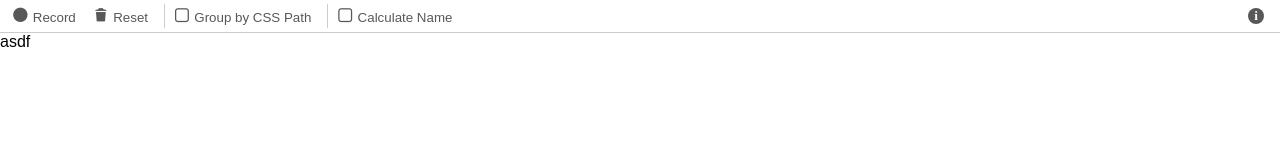
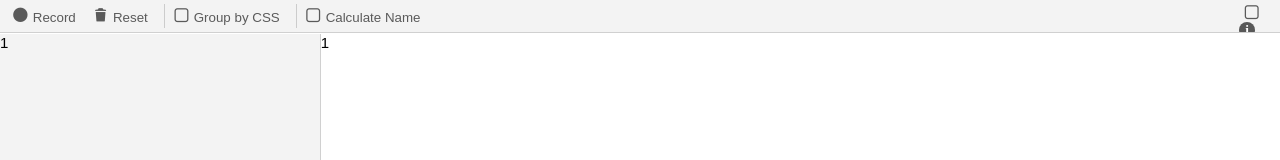
Before and after one commit to wizzyfx/nerdeRegionPlugIn, a browser extension: page NerdeRegion-Chrome/src/panel/panel.html in a window 1280 px wide. Shown: the top 160 px of the page. Drawn offline with Linux system fonts and the light colour scheme.

Commit message:
Initial Commit

```diff
--- a/NerdeRegion-Chrome/src/panel/panel.html
+++ b/NerdeRegion-Chrome/src/panel/panel.html
@@ -3,27 +3,39 @@
 <head>
     <meta charset="UTF-8">
     <link rel="stylesheet" href="panel.css">
+    <title>NerdeRegion</title>
+    <script src="../../vendor/jquery-3.2.1.slim.min.js"></script>
 </head>
 <body>
 <header>
-    <div class="toolbar">
+    <div id="toolbar">
         <div class="group">
             <button id="captureButton" class="toolbarButton record">Record</button>
-            <button id="clearButton" class="toolbarButton clear">Reset</button>
+            <button id="resetButton" class="toolbarButton clear">Reset</button>
         </div>
         <div class="group">
-            <button id="cssPathButton" class="toolbarButton highlight" aria-label="Turn On Focus Indicator">Group by CSS Path</button>
+            <button id="cssPathButton" class="toolbarButton check" aria-label="Turn On Focus Indicator">Group by CSS</button>
         </div>
         <div class="group last">
-            <button id="highlightButton" class="toolbarButton highlight" aria-label="Turn On Focus Indicator">Calculate Name</button>
+            <button id="highlightButton" class="toolbarButton check" aria-label="Turn On Focus Indicator">Calculate Name
+            </button>
         </div>
         <div class="group right">
-            <button id="infoButton" class="toolbarButton about" aria-label="About NerdeRegion"><span>i</span></button>
+            <button id="infoButton" class="toolbarButton about check" aria-label="About NerdeRegion"><span>i</span></button>
         </div>
     </div>
 </header>
 <main>
-    asdf
+    <div id="logs">
+        <ul id="regions" role="tablist">
+            <li role="none"><a role="tab" aria-selected="false" aria-controls="events">1</a></li>
+        </ul>
+        <div id="events" role="tabpanel" aria-label="Live Region Log">
+            <ol >
+                <li>1</li>
+            </ol>
+        </div>
+    </div>
 </main>
 <script src="/vendor/jquery-3.2.1.slim.min.js"></script>
 <script src="panel.js"></script>
--- a/NerdeRegion-Chrome/src/panel/panel.js
+++ b/NerdeRegion-Chrome/src/panel/panel.js
@@ -12,4 +12,12 @@
 	});
 }());
 
-$('body').addClass(chrome.devtools.panels.themeName)
+$('.check').on('click',function () {
+	if ($(this).hasClass('on')) {
+		$(this).removeClass('on').attr('aria-label', 'Turn On Focus Indicator');
+	} else {
+		$(this).addClass('on').attr('aria-label', 'Turn Off Focus Indicator');
+	}
+});
+
+$('body').addClass(chrome.devtools.panels.themeName);
--- a/NerdeRegion-Chrome/src/panel/panel.less
+++ b/NerdeRegion-Chrome/src/panel/panel.less
@@ -1,9 +1,3 @@
-body {
-  padding: 0;
-  margin: 0;
-  font-family: sans-serif;
-}
-
 @font-face {
   font-family: 'fontello';
   src: url('fontello.woff2') format('woff2');
@@ -11,12 +5,20 @@
   font-style: normal;
 }
 
-.toolbar {
+body {
   padding: 0;
   margin: 0;
-  border-bottom: 1px solid #ccc;
+  font-family: sans-serif;
+  font-size: 15px;
+}
+
+#toolbar {
+  padding: 0;
+  margin: 0;
+  border-bottom: 1px solid #d0d0d0;
   overflow: hidden;
   height: 2rem;
+  background-color: #f3f3f3;
 
   .group {
     display: inline-block;
@@ -29,7 +31,7 @@
       float: right;
       border: none;
 
-      .about span{
+      .about span {
         display: block;
         width: 16px;
         height: 16px;
@@ -53,12 +55,12 @@
   }
 
   .toolbarButton {
-    color: #585858;
+    color: #5a5a5a;
     padding: 0;
     margin: 0 0.5rem 0 0;
     height: 1.5rem;
     border: none;
-    background-color: #FFF;
+    background-color: #f3f3f3;
     text-align: left;
 
     &:before {
@@ -97,20 +99,58 @@
       content: '\e804';
     }
 
-    &.highlight::before {
+    &.check:before {
       content: '\f096';
       position: relative;
       top: 1px;
+    }
 
-      &.on:before {
-        content: '\f14a';
-        top: 0px;
-      }
+    &.check.on:before {
+      content: '\f14a';
+      top: 0px;
     }
   }
 }
 
-.dark{
+#logs {
+  display: flex;
+  align-items: stretch;
+  margin: 0;
+  padding: 0;
+  position: absolute;
+  top: 2.1rem;
+  bottom: 0;
+  width: 100%;
+
+  ul, ol {
+    margin: 0;
+    padding: 0;
+    width: 100%;
+    overflow-x: hidden;
+    overflow-y: auto;
+    li{
+      list-style: none;
+      display: block;
+      margin: 0;
+      padding: 0;
+    }
+  }
+
+  #regions {
+    display: block;
+    background-color: #f3f3f3;
+    flex: 1 0;
+  }
+
+  #events {
+    display: block;
+    background-color: #ffffff;
+    flex: 3 1;
+    border-left: 1px solid #d0d0d0;
+  }
+}
+
+.dark {
   .toolbarButton {
     color: #dedede;
     background-color: #242424;
```
Also changed, not shown: NerdeRegion-Chrome/src/panel/panel.css, 1 other file.
